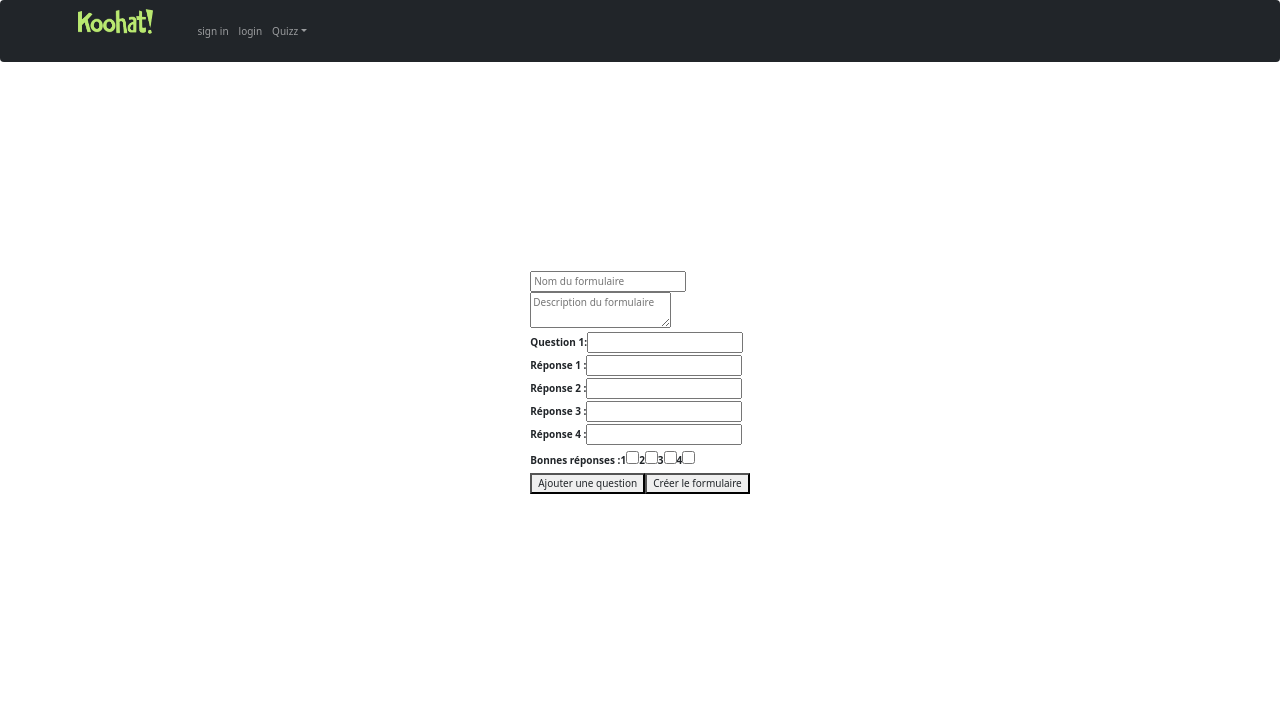
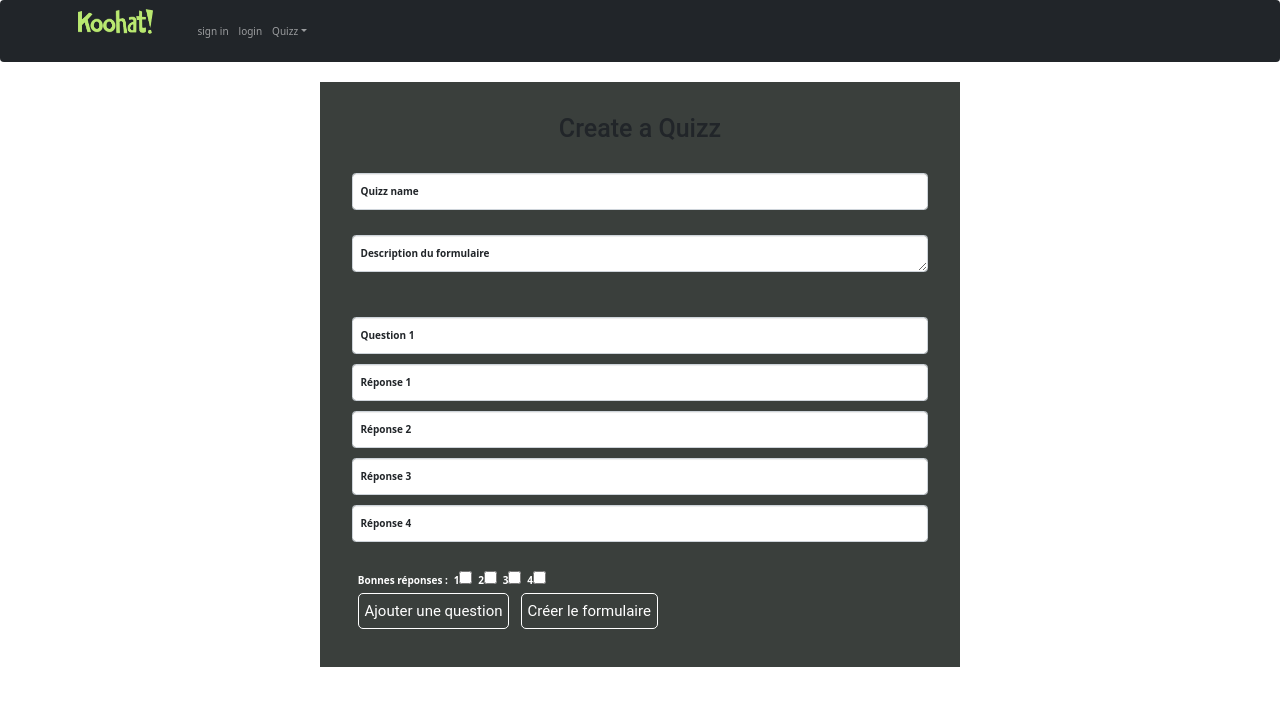
Before and after one commit to death-joke/koohat, a React (Create React App) app: page /quizz-editor in a window 1280 px wide. Shown: the top 706 px of the page. Built offline with nearby package versions, Linux system fonts and the light colour scheme.

Commit message:
add bootstrap and css to gui componement

```diff
--- a/src/composant/CreateQuizz.tsx
+++ b/src/composant/CreateQuizz.tsx
@@ -1,4 +1,8 @@
 import React, { useState } from "react";
+import FloatingLabel from 'react-bootstrap/FloatingLabel';
+import Form from 'react-bootstrap/Form';
+
+import "../css/quizz_editor.css";
 
 import Question from "./question";
 
@@ -26,7 +30,7 @@ export default function CreateQuizz() {
             var reponses = [];
             for(var k = 1; k < 5; k++){
                 var reponse = (document.getElementById("reponse"+k+j) as HTMLInputElement).value;
-                var correct = (document.getElementById("correct"+k+j) as HTMLInputElement).checked;
+                var correct = (document.getElementById("good"+k+j) as HTMLInputElement).checked;
                 reponses.push({answerStatus: correct, anserText: reponse});
             }
             questions.push({libelle: question, number: j, responses: reponses});
@@ -48,11 +52,36 @@ export default function CreateQuizz() {
     }
 
     return(
-        <div>
+        <div id="quizz_edit_div">
+            <h1>Create a Quizz</h1>
             <div id="form">
-                <input type="text" id="nameform" placeholder="Nom du formulaire"/>
+
+            <FloatingLabel
+            controlId="floatingInput"
+            label="Quizz name"
+            className="mb-3"
+            >
+                <Form.Control type="email" placeholder="name@example.com" id="nameform" />
+            </FloatingLabel>
+
+
+                {/* <input type="text" id="nameform" placeholder="Nom du formulaire"/> */}
+
+
                 <br />
-                <textarea id="description" placeholder="Description du formulaire"></textarea>
+
+                <FloatingLabel controlId="floatingPassword" label="Description du formulaire">
+                    <Form.Control type="text" as="textarea" placeholder="Password" rows={9} id="description"/>
+                </FloatingLabel>
+
+
+
+
+                {/* <textarea id="description" placeholder="Description du formulaire"></textarea> */}
+
+
+            <br />
+            <br /><br />
                 <Question number={1} key={2}/>
             </div>
             {question}
--- a/src/composant/login.tsx
+++ b/src/composant/login.tsx
@@ -1,4 +1,8 @@
 import React from "react";
+
+import FloatingLabel from 'react-bootstrap/FloatingLabel';
+import Form from 'react-bootstrap/Form';
+import '../css/login.css';
 
 export default function Login() {
 
@@ -18,12 +22,32 @@ export default function Login() {
     }
 
     return (
-        <div>
+        <div id="login_div">
+            <h1>Se connecter</h1>
+
+            <FloatingLabel
+        controlId="floatingInput"
+        label="Username"
+        className="mb-3"
+        >
+        <Form.Control type="texte" placeholder="username"  id="name"/>
+        </FloatingLabel>
+{/*
             <label>Nom d'utilisateur : </label>
-            <input type="text" id="name"/>
+            <input type="text" id="name"/> */}
+
             <br />
-            <label>Mot de passe : </label>
-            <input type="password" id="password"/>
+
+            <FloatingLabel
+        controlId="floatingInput"
+        label="password"
+        className="mb-3"
+        >
+        <Form.Control type="password" placeholder="********"  id="password"/>
+        </FloatingLabel>
+
+            {/* <label>Mot de passe : </label>
+            <input type="password" id="password"/> */}
             <br />
             <button onClick={connecter}>Se connecter</button>
         </div>
--- a/src/composant/question.tsx
+++ b/src/composant/question.tsx
@@ -1,4 +1,8 @@
 import React from "react";
+
+import FloatingLabel from 'react-bootstrap/FloatingLabel';
+import Form from 'react-bootstrap/Form';
+
 
 /**
  * Composant question pour la création d'un quizz
@@ -7,30 +11,95 @@ import React from "react";
  */
 export default function Question(props: any) {
     return (
-        <div>
-            <label>Question {props.number}: </label>
-            <input type="text" id={"question"+props.number}/>
+        <div className="question_edit">
+            {/* <label>Question {props.number}: </label>
+            <input type="text" id={"question"+props.number}/> */}
+
+            <FloatingLabel
+            controlId="floatingInput"
+            label={"Question "+ props.number.toString()}
+            className="mb-3"
+            >
+                <Form.Control type="text" placeholder="your question" id={"question"+props.number} />
+            </FloatingLabel>
+
+
+
+            {/* <br /> */}
+            {/* <label>Réponse 1 : </label>
+            <input type="text" id={"reponse1"+props.number}/> */}
+
+            <FloatingLabel
+            controlId="floatingInput"
+            label="Réponse 1 "
+            className="mb-3"
+            >
+                <Form.Control type="text" placeholder="your question" id={"reponse1"+props.number} />
+            </FloatingLabel>
+
+
+
+            {/* <br />
+            <label>Réponse 2 : </label>
+            <input type="text" id={"reponse2"+props.number}/> */}
+
+            <FloatingLabel
+            controlId="floatingInput"
+            label="Réponse 2 "
+            className="mb-3"
+            >
+                <Form.Control type="text" placeholder="your question" id={"reponse2"+props.number} />
+            </FloatingLabel>
+
+
+
+
+
+            {/* <br /> */}
+            {/* <label>Réponse 3 : </label>
+            <input type="text" id={"reponse3"+props.number}/> */}
+
+<FloatingLabel
+            controlId="floatingInput"
+            label="Réponse 3 "
+            className="mb-3"
+            >
+                <Form.Control type="text" placeholder="your question" id={"reponse3"+props.number} />
+            </FloatingLabel>
+
+
+
+            {/* <br /> */}
+            {/* <label>Réponse 4 : </label>
+            <input type="text" id={"reponse4"+props.number}/> */}
+
+<FloatingLabel
+            controlId="floatingInput"
+            label="Réponse 4"
+            className="mb-3"
+            >
+                <Form.Control type="text" placeholder="your question" id={"reponse4"+props.number} />
+            </FloatingLabel>
+
+
             <br />
-            <label>Réponse 1 : </label>
-            <input type="text" id={"reponse1"+props.number}/>
-            <br />
-            <label>Réponse 2 : </label>
-            <input type="text" id={"reponse2"+props.number}/>
-            <br />
-            <label>Réponse 3 : </label>
-            <input type="text" id={"reponse3"+props.number}/>
-            <br />
-            <label>Réponse 4 : </label>
-            <input type="text" id={"reponse4"+props.number}/>
-            <br />
-            <label>Bonnes réponses : </label>
-            <label>1</label>
-            <input type="checkbox" id={"good1"+props.number}></input>
-            <label>2</label>
+
+
+            <label className="checkmark_label">Bonnes réponses : </label>
+
+
+
+
+
+
+
+            <label className="checkmark_label" >1</label>
+            <input type="checkbox" id={"good1"+props.number} ></input>
+            <label className="checkmark_label">2</label>
             <input type="checkbox" id={"good2"+props.number}></input>
-            <label>3</label>
+            <label className="checkmark_label">3</label>
             <input type="checkbox" id={"good3"+props.number}></input>
-            <label>4</label>
+            <label className="checkmark_label">4</label>
             <input type="checkbox" id={"good4"+props.number}></input>
         </div>
     )
--- a/src/composant/register.tsx
+++ b/src/composant/register.tsx
@@ -1,4 +1,7 @@
 import React from "react";
+import FloatingLabel from 'react-bootstrap/FloatingLabel';
+import Form from 'react-bootstrap/Form';
+import '../css/register.css';
 
 export default function Register() {
 
@@ -31,19 +34,58 @@ export default function Register() {
     }
 
     return(
-        <div>
+        <div id="register_div">
             <h1>Créer un compte</h1>
-            <label>Nom d'utilisateur : </label>
-            <input type="text" id="name"/>
+        <FloatingLabel
+        controlId="floatingInput"
+        label="Username"
+        className="mb-3"
+        >
+        <Form.Control type="text" placeholder="username"  id="name"/>
+        </FloatingLabel>
+
+            {/* <label>Nom d'utilisateur : </label>
+            <input type="text" id="name"/> */}
             <br />
+
+            <FloatingLabel
+        controlId="floatingInput"
+        label="Email address"
+        className="mb-3"
+        >
+        <Form.Control type="email" placeholder="name@example.com"  id="email"/>
+        </FloatingLabel>
+
+{/*
             <label>Adresse mail : </label>
-            <input type="email" id="email"/>
+            <input type="email" id="email"/> */}
             <br />
-            <label>Mot de passe : </label>
-            <input type="password" id="password"/>
+
+            <FloatingLabel
+        controlId="floatingInput"
+        label="Password"
+        className="mb-3"
+        >
+        <Form.Control type="password" placeholder="***"  id="password"/>
+        </FloatingLabel>
+
+
+            {/* <label>Mot de passe : </label>
+            <input type="password" id="password"/> */}
             <br />
-            <label>Confirmer le mot de passe : </label>
-            <input type="password" id="password2"/>
+
+
+            <FloatingLabel
+        controlId="floatingInput"
+        label="Password confirmation"
+        className="mb-3"
+        >
+        <Form.Control type="password" placeholder="***"  id="password2"/>
+        </FloatingLabel>
+
+
+            {/* <label>Confirmer le mot de passe : </label>
+            <input type="password" id="password2"/> */}
             <br />
             <button onClick={createAccount}>Créer un compte</button>
         </div>
--- /dev/null
+++ b/src/css/login.css
@@ -0,0 +1,48 @@
+#login_div{
+
+        background-color: #3a3f3c;
+        position: absolute;
+        width: 50%;
+        padding: 2.5%;
+        border-top-right-radius: 15%;
+        border-bottom-right-radius: 15%;
+        border-top-left-radius: 15%;
+        border-bottom-left-radius: 15%;
+
+}
+#login_div h1{
+    color: white;
+    font-family: 'Roboto', sans-serif;
+    font-weight: 100;
+    font-size: 2.5em;
+    text-align: center;
+    margin-bottom: 5%;
+}
+#login_div button{
+    background-color: #3a3f3c;
+    color: white;
+    border: 1px solid white;
+    border-radius: 5px;
+    padding: 2%;
+    font-family: 'Roboto', sans-serif;
+    font-weight: 100;
+    font-size: 1.5em;
+    margin-top: 5%;
+    margin-left: 25%;
+    margin-right: 25%;
+    width: 50%;
+}
+#login_div button:hover{
+    background-color: #3a3f3c;
+    color: rgba(40, 192, 23, 0.497);
+    border: 1px solid rgba(40, 192, 23, 0.497);
+    border-radius: 5px;
+    padding: 2%;
+    font-family: 'Roboto', sans-serif;
+    font-weight: 100;
+    font-size: 1.5em;
+    margin-top: 5%;
+    margin-left: 25%;
+    margin-right: 25%;
+    width: 50%;
+}
--- /dev/null
+++ b/src/css/quizz_editor.css
@@ -0,0 +1,51 @@
+#quizz_edit_div{
+
+        background-color: #3a3f3c;
+        position:initial;
+        width: 50%;
+        padding: 2.5%;
+       align-items: center;
+
+
+
+}
+#quizz_edit_div h1{
+
+        text-align: center;
+        font-size: 2.5em;
+        font-family: 'Roboto', sans-serif;
+        margin-bottom: 5%;
+}
+#quizz_edit_div button{
+        background-color: #3a3f3c;
+        border: 1px solid white;
+        color: white;
+        font-size: 1.5em;
+        font-family: 'Roboto', sans-serif;
+        margin-left: 1%;
+        margin-right: 1%;
+        margin-bottom: 1%;
+        padding: 1%;
+
+        border-radius: 5px;
+        cursor: pointer;
+}
+#quizz_edit_div button:hover{
+        background-color: #4a4f4c;
+        border: 1px solid white;
+        color: white;
+        font-size: 1.5em;
+        font-family: 'Roboto', sans-serif;
+        margin-left: 1%;
+        margin-right: 1%;
+        margin-bottom: 1%;
+        padding: 1%;
+
+        border-radius: 5px;
+        cursor: pointer;
+}
+.checkmark_label{
+        color: white;
+        margin-left: 1%;
+
+}
--- /dev/null
+++ b/src/css/register.css
@@ -0,0 +1,48 @@
+#register_div{
+
+    background-color: #3a3f3c;
+    position: absolute;
+    width: 50%;
+    padding: 2.5%;
+    border-top-right-radius: 25%;
+    border-bottom-right-radius: 25%;
+    border-top-left-radius: 25%;
+    border-bottom-left-radius: 25%;
+
+}
+#register_div h1{
+    color: white;
+    font-family: 'Roboto', sans-serif;
+    font-weight: 100;
+    font-size: 2.5em;
+    text-align: center;
+    margin-bottom: 5%;
+}
+#register_div button{
+    background-color: #3a3f3c;
+    color: white;
+    border: 1px solid white;
+    border-radius: 5px;
+    padding: 2%;
+    font-family: 'Roboto', sans-serif;
+    font-weight: 100;
+    font-size: 1.5em;
+    margin-top: 5%;
+    margin-left: 25%;
+    margin-right: 25%;
+    width: 50%;
+}
+#register_div button:hover{
+    background-color: #3a3f3c;
+    color: rgba(40, 192, 23, 0.497);
+    border: 1px solid rgba(40, 192, 23, 0.497);
+    border-radius: 5px;
+    padding: 2%;
+    font-family: 'Roboto', sans-serif;
+    font-weight: 100;
+    font-size: 1.5em;
+    margin-top: 5%;
+    margin-left: 25%;
+    margin-right: 25%;
+    width: 50%;
+}
--- a/src/view/authPage.tsx
+++ b/src/view/authPage.tsx
@@ -8,7 +8,7 @@ import Register from '../composant/register';
 
 const AuthPage = () => {
     return (
-        <div className="AuthPage" style={{display: 'flex',  justifyContent:'center', alignItems:'center', height: '100vh'}}>
+        <div className="AuthPage" style={{display: 'flex',  justifyContent:'center', alignItems:'center', height: '50vh'}}>
             <Register/>
         </div>
     );
--- a/src/view/loginPage.tsx
+++ b/src/view/loginPage.tsx
@@ -2,9 +2,12 @@
 import React from 'react';
 import Login from '../composant/login';
 
+
+
+
 const LoginPage = () => {
     return (
-        <div style={{display: 'flex',  justifyContent:'center', alignItems:'center', height: '75vh'}}>
+        <div style={{display: 'flex',  justifyContent:'center', alignItems:'center', height: '50vh'}}>
             <Login/>
         </div>
     );
--- a/src/view/quizzEditorPage.tsx
+++ b/src/view/quizzEditorPage.tsx
@@ -4,7 +4,7 @@ import CreateQuizz from '../composant/CreateQuizz';
 
 const QuizzEditorPage = () => {
     return (
-        <div style={{display: 'flex',  justifyContent:'center', alignItems:'center', height: '75vh'}}>
+        <div style={{display: 'flex',  justifyContent:'center', alignItems:'center', }}>
            <CreateQuizz/>
         </div>
     );
```
